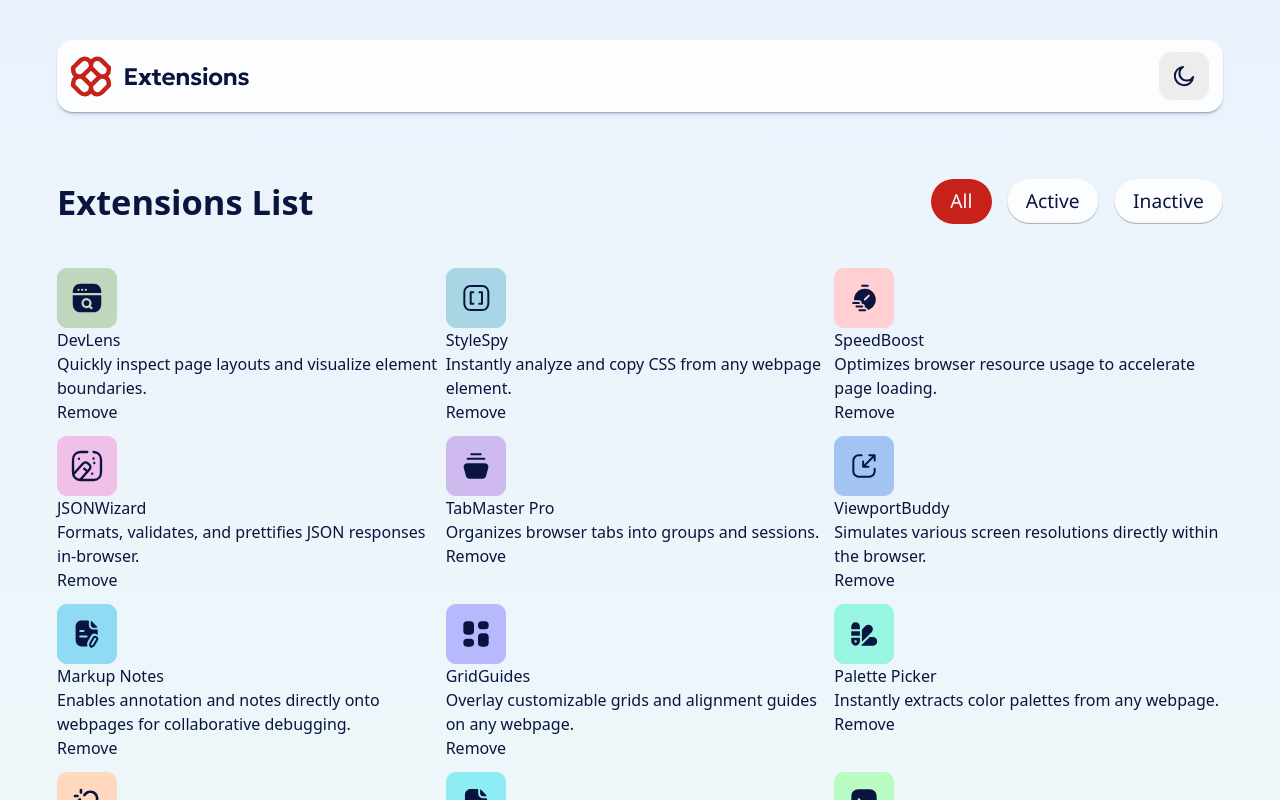
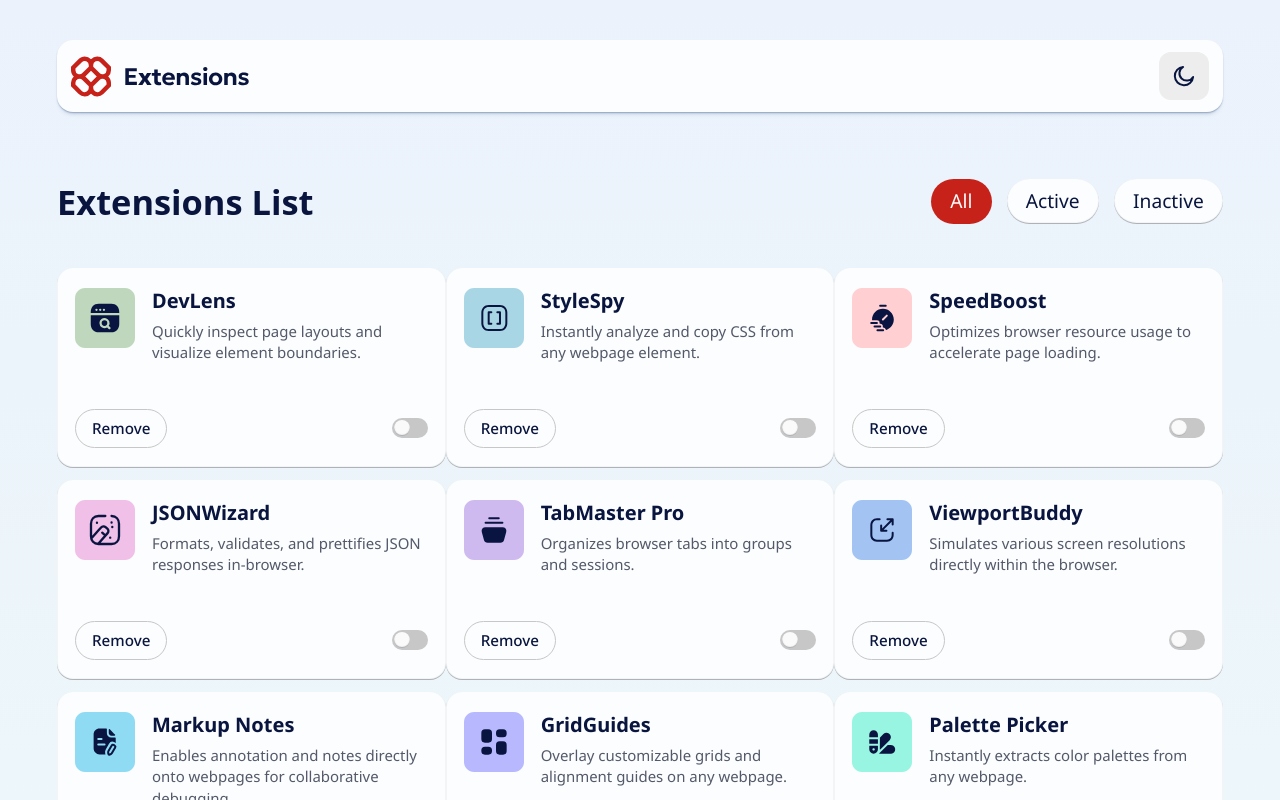
Before and after one commit to CodingWithJiro/frontend-mentor-browser-extension-manager, a React (Vite) app: page / in a window 1280 px wide. Shown: the top 800 px of the page. Built offline with nearby package versions, Linux system fonts and the light colour scheme.

Commit message:
feat(styles): add base style to Extension

```diff
--- a/src/components/Extension.jsx
+++ b/src/components/Extension.jsx
@@ -2,22 +2,35 @@ import logos from "../assets/logo.js";
 
 const Extension = ({ logo, name, description }) => {
   return (
-    <section>
-      <div>
+    <section className="flex min-h-50 flex-col justify-between rounded-2xl bg-(--COLOR-BG-CARD-PRIMARY) px-4.5 py-5 font-(family-name:--FF) shadow-(--SHADOW-CARD-SECONDARY)">
+      <div className="flex items-start justify-start gap-4.25">
         <img src={logos[logo]} alt="" width="60" height="60" />
 
         <div>
-          <h3>{name}</h3>
-          <p>{description}</p>
+          <h3 className="mb-2 text-[1.25rem] leading-tight font-bold text-(--COLOR-TEXT-PRIMARY)">
+            {name}
+          </h3>
+          <p className="text-[0.935rem] leading-[1.45] font-normal text-(--COLOR-TEXT-SECONDARY)">
+            {description}
+          </p>
         </div>
       </div>
 
-      <div>
-        <button type="button">Remove</button>
+      <div className="flex items-center justify-between">
+        <button
+          className="cursor-pointer rounded-full border border-solid border-(--COLOR-BORDER-SECONDARY) px-4 py-1.75 text-[0.95rem] font-medium select-none"
+          type="button"
+        >
+          Remove
+        </button>
+
         <button
           type="button"
           aria-label="Toggle extension to active/inactive"
-        ></button>
+          className="h-5 w-9 cursor-pointer rounded-full bg-(--COLOR-BUTTON-SECONDARY) p-0.5 select-none"
+        >
+          <div className="h-full w-full max-w-4 rounded-full bg-neutral-50 shadow-(--SHADOW-CARD-SECONDARY)"></div>
+        </button>
       </div>
     </section>
   );
```
